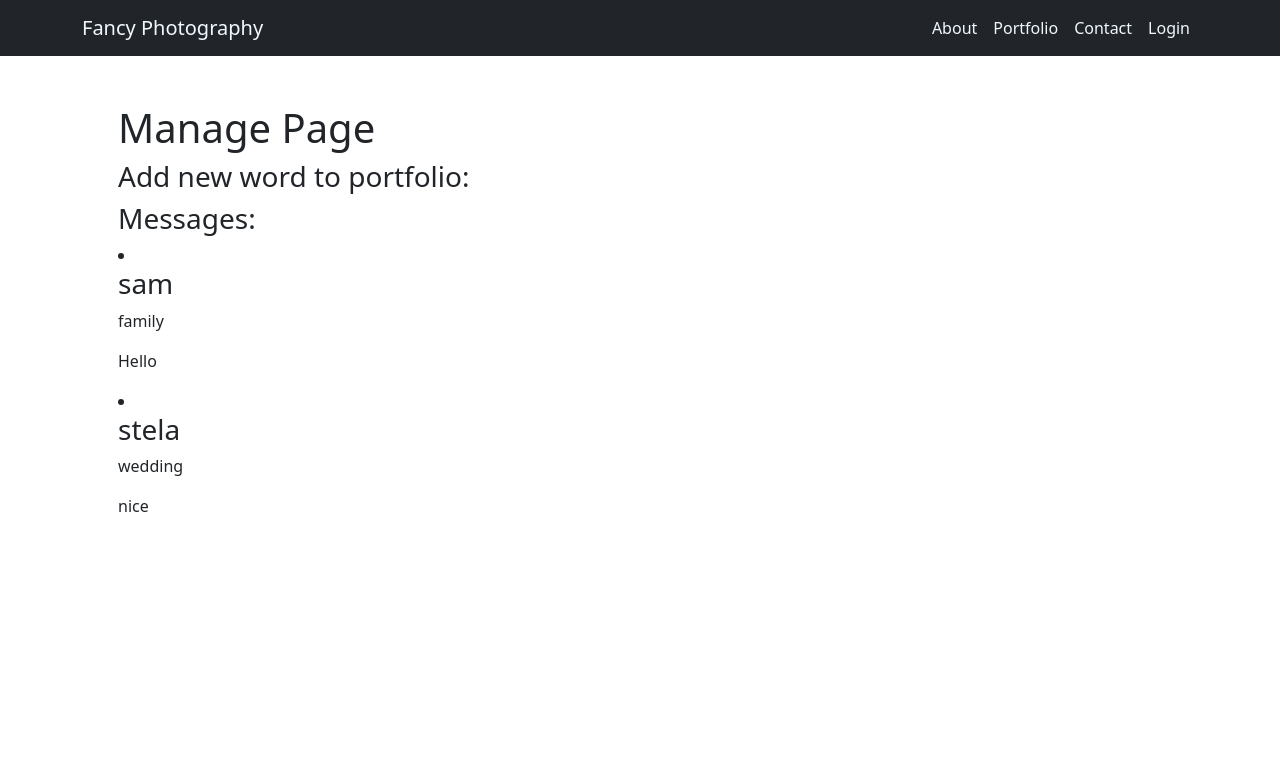
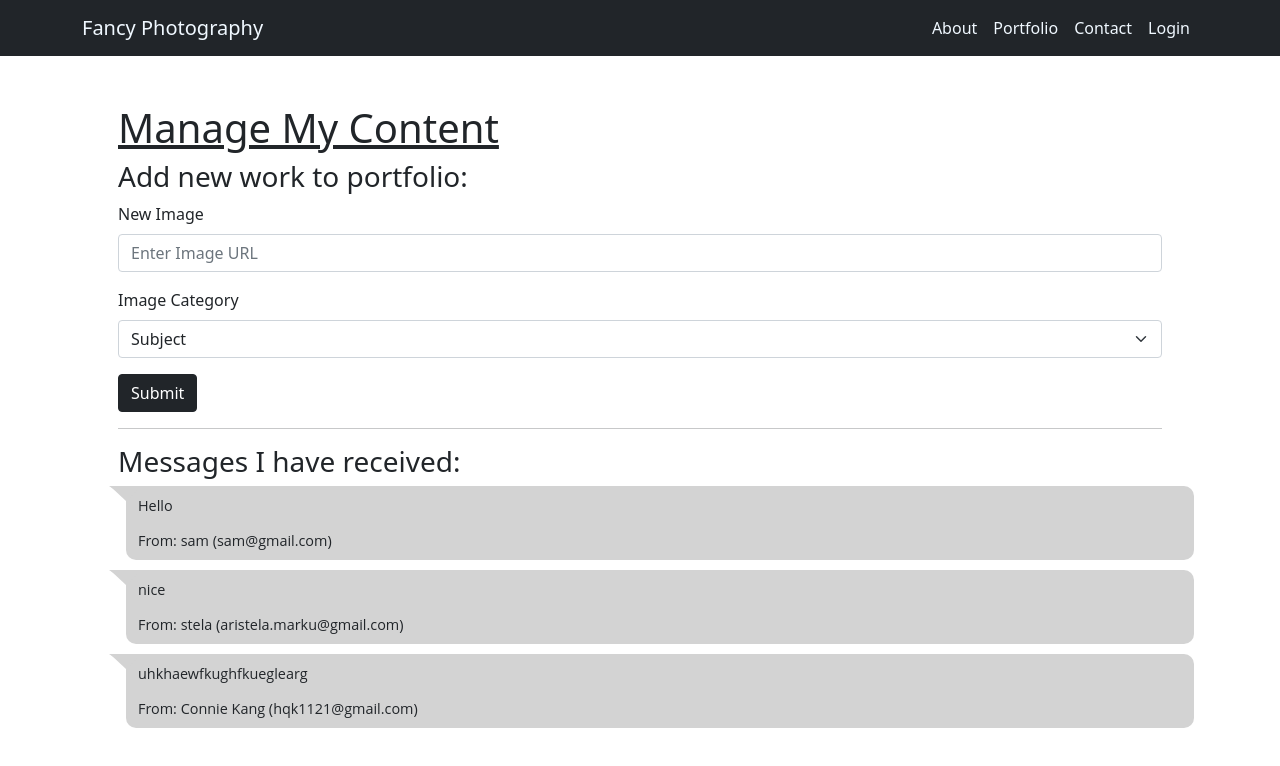
Before and after one commit to conniehqk/Photographer-Portfolio-Site-Project, a React (Create React App) app: page /manage in a window 1280 px wide. Shown: the top 766 px of the page. Built offline with nearby package versions, Linux system fonts and the light colour scheme; data requests are answered from the project's data file.

Commit message:
beatify the manage page

```diff
--- a/db.json
+++ b/db.json
@@ -39,6 +39,13 @@
       "subject": "wedding",
       "message": "nice",
       "id": 2
+    },
+    {
+      "name": "Connie Kang",
+      "email": "hqk1121@gmail.com",
+      "subject": "wedding",
+      "message": "uhkhaewfkughfkueglearg",
+      "id": 3
     }
   ]
 }
--- a/src/components/About.js
+++ b/src/components/About.js
@@ -2,7 +2,7 @@ import { Container, Col, Row } from 'react-bootstrap';
 
 function About() {
 	return (
-		<Container fluid>
+		<Container className='p-5'>
 			<h1>About Me</h1>
 			<Row>
 				<Col>
--- a/src/components/App.css
+++ b/src/components/App.css
@@ -41,3 +41,37 @@
     background: url('https://i.pinimg.com/originals/03/5f/4e/035f4e26e14569e6f353f2d4d0c6d752.gif') no-repeat center fixed;
     background-size: cover;
 }
+
+.message-blue {
+    position: relative;
+    margin-left: 20px;
+    margin-bottom: 10px;
+    padding: 10px;
+    background-color:lightgrey;
+    text-align: left;
+    font: 400 .9em 'Open Sans', sans-serif;
+    border-radius: 10px;
+}
+.message-blue:after {
+    content: '';
+    position: absolute;
+    width: 0;
+    height: 0;
+    border-top: 14px solid lightgrey;
+    border-left: 15px solid transparent;
+    border-right: 15px solid transparent;
+    top: 1px;
+    left: -15px;
+}
+
+.message-blue:before {
+    content: '';
+    position: absolute;
+    width: 0;
+    height: 0;
+    border-top: 10px solid lightgrey;
+    border-left: 15px solid transparent;
+    border-right: 15px solid transparent;
+    top: 0px;
+    left: -17px;
+}
--- a/src/components/Manage.js
+++ b/src/components/Manage.js
@@ -1,18 +1,39 @@
-import { Container, Row } from 'react-bootstrap';
+import { Container, Row, Button } from 'react-bootstrap';
+import { Form } from 'react-bootstrap/cjs';
 import Messages from './Messages';
 
 function Manage({ submittedMessage }) {
-	console.log(submittedMessage);
-	// const listItem =
 
 	return (
 		<Container className="p-5">
-			<h1>Manage Page</h1>
+			<h1><ins>Manage My Content</ins></h1>
+			<Row className="mb-3">
+				<h3>Add new work to portfolio:</h3>
+				<Form>
+					<Form.Group className="mb-3">
+						<Form.Label>New Image</Form.Label>
+						<Form.Control type="text" placeholder="Enter Image URL" />
+					</Form.Group>
+					<Form.Group className="mb-3">
+						<Form.Label>Image Category</Form.Label>
+						<Form.Select
+							name="subject"
+						>
+							<option>Subject</option>
+							<option value="wedding">Wedding</option>
+							<option value="family">Family</option>
+							<option value="maternity">Maternity</option>
+							<option value="portraits">Portraits</option>
+						</Form.Select>
+					</Form.Group>
+					<Button variant="dark" type="submit">
+						Submit
+					</Button>
+				</Form>
+			</Row>
+			<hr/>
 			<Row>
-				<h3>Add new word to portfolio:</h3>
-			</Row>
-			<Row>
-				<h3>Messages:</h3>
+				<h3>Messages I have received:</h3>
 				{submittedMessage.map((msg) => (
 					<Messages message={msg} />
 				))}
--- a/src/components/Messages.js
+++ b/src/components/Messages.js
@@ -1,12 +1,9 @@
 const Messages = ({ message }) => {
 	return (
-		<>
-			<li>
-				<h3>{message.name}</h3>
-				<p>{message.subject}</p>
-				<p>{message.message}</p>
-			</li>
-		</>
+		<div class="message-blue">
+			<p class="message-content">{message.message}</p>
+			<div class="message-from">From: {message.name} ({message.email})</div>
+		</div>
 	);
 };
 
```
